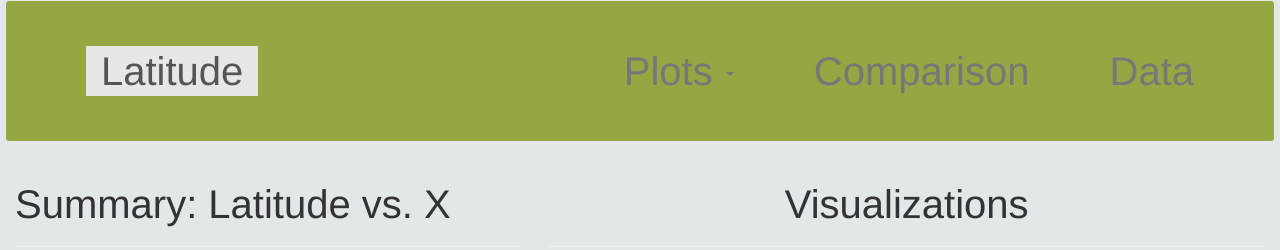
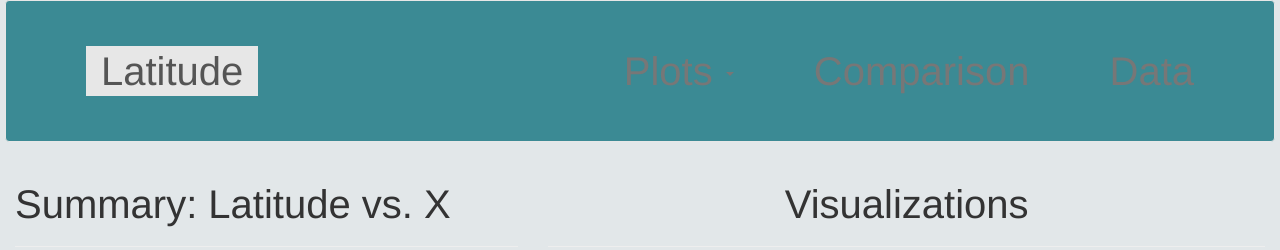
Before and after one commit to yared-shewarade/Latitude-Analysis-Web-Visualization-Dashboard, a plain HTML site: page index.html in a window 1280 px wide. Shown: the top 250 px of the page. Drawn offline with nearby package versions, Linux system fonts and the light colour scheme.

Commit message:
Add files via upload

```diff
--- a/style.css
+++ b/style.css
@@ -40,9 +40,9 @@ body {
     margin-left: 5px;
 
     padding: 25px;
-    color: rgb(228, 19, 19);
+    color: rgb(136, 15, 15);
 
-    background: rgb(148, 167, 66);
+    background: rgb(59, 138, 148);
     font-size: 40px
 
 
```
